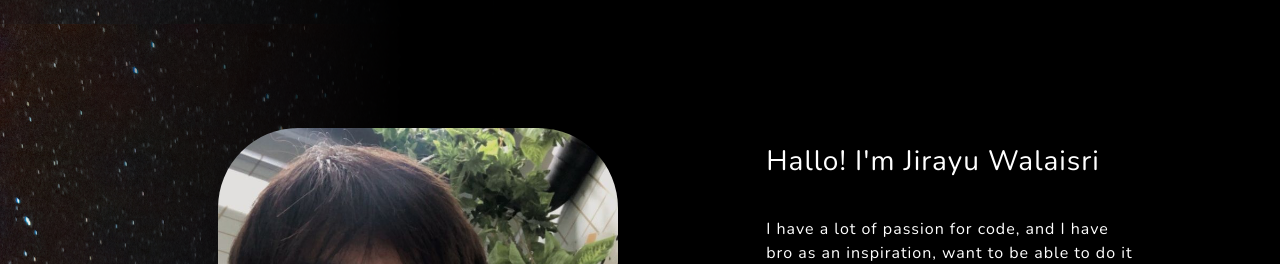
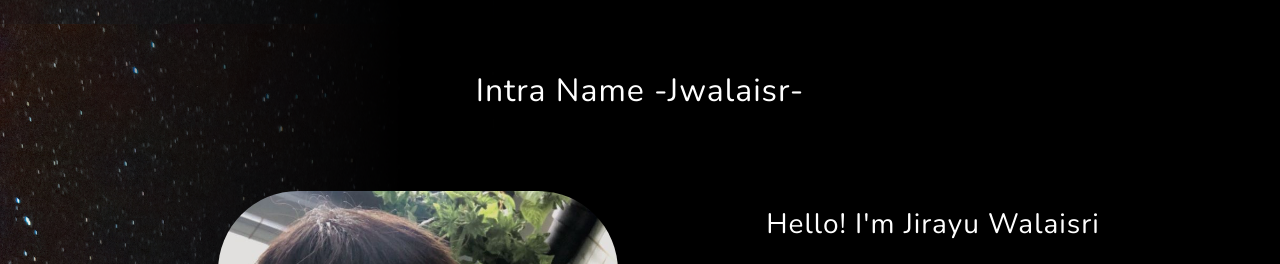
Before and after one commit to Pyaowara/Rush, a plain HTML site: page index.html in a window 1280 px wide. Shown: the part 2555-2819 px from the top of the page. Drawn offline with nearby package versions, Linux system fonts and the light colour scheme.

Commit message:
Update index.html

```diff
--- a/index.html
+++ b/index.html
@@ -244,7 +244,7 @@
     <section class="about-section text-center" #profile-hall id="profile-hall">
         <div class="container px-4 px-lg-5">
             <div class="row gx-4 gx-lg-5 justify-content-center">
-
+                <h2 class="text-white mb-4" style="margin-bottom: 10%;">Intra Name -Jwalaisr-</h2>
                 <div class="row mt-5">
                     <div class="col-1"></div>
                     <div class="col-md-5">
@@ -254,7 +254,7 @@
                     </div>
                     <div class="col-1"></div>
                     <div class="col-5  profile-content" style="text-align: left;">
-                        <h3>Hallo! I'm Jirayu Walaisri</h3>
+                        <h3>Hello! I'm Jirayu Walaisri</h3>
                         <p> I have a lot of passion for code, and I have bro as an inspiration, want to be able to do it like bro, and I want to continue using this knowledge to build on it.</p>
                     </div>
                     <div class="col-1"></div>
```
